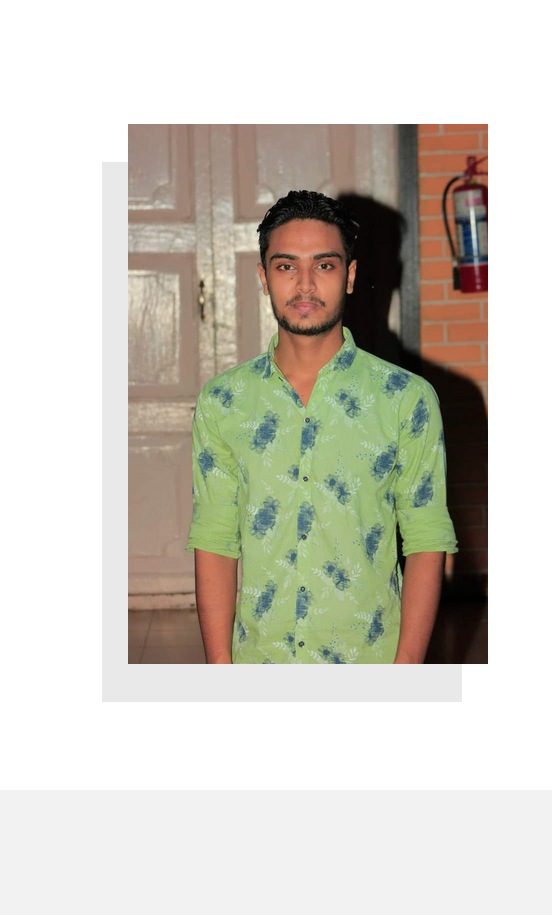
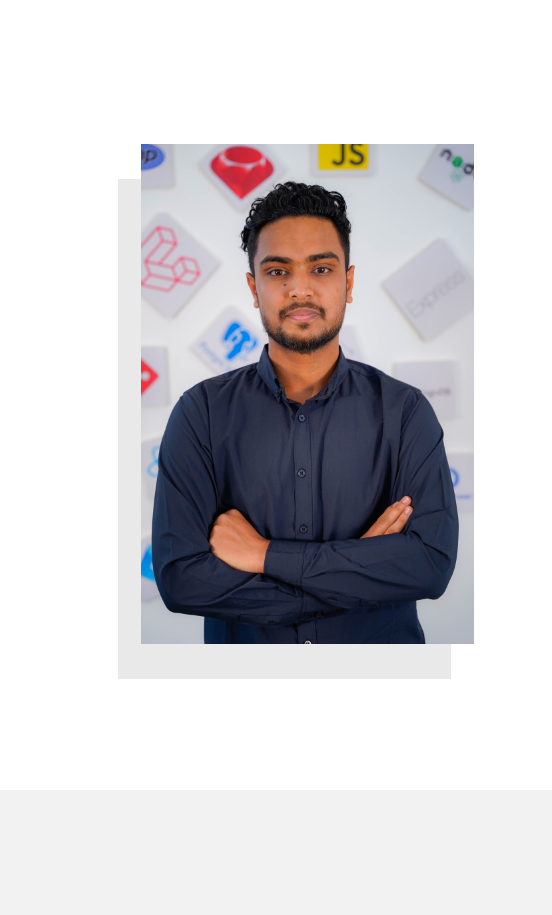
Before and after one commit to iqbal9865/portfolio-web, a plain HTML site: page index.html in a window 1280 px wide. Shown: the part 802-1717 px from the top of the page, 0-552 px from the left. Drawn offline with nearby package versions, Linux system fonts and the light colour scheme; a script that the page names is missing; a web font is replaced by a local one.

Commit message:
change about picture

```diff
--- a/index.html
+++ b/index.html
@@ -61,7 +61,7 @@
       <div class="row">
         <div class="col-md-5 image-container" data-aos="flip-left" data-aos-easing="linear">
           <div class="about-img">
-            <img src="./img/iqbal.png" alt="about-image" class="img-fluid" />
+            <img src="./img/Iqbal_Formal_Pic2.jpg" alt="about-image" class="img-fluid" />
           </div>
         </div>
         <div class="col-md-7" data-aos="flip-right" data-aos-easing="linear">
--- a/stylesheets/_about.scss
+++ b/stylesheets/_about.scss
@@ -7,6 +7,9 @@
     .about-img {
       position: relative;
       z-index: 10;
+      img {
+        max-height: 500px;
+      }
       &::before {
         content: "";
         background-color: $grayBg;
```
Also changed, not shown: img/Iqbal_Formal_Pic1.jpg (added), img/Iqbal_Formal_Pic2.jpg (added), img/iqbal_formal_pic3.jpg (added), stylesheets/index.css, 1 other file.
